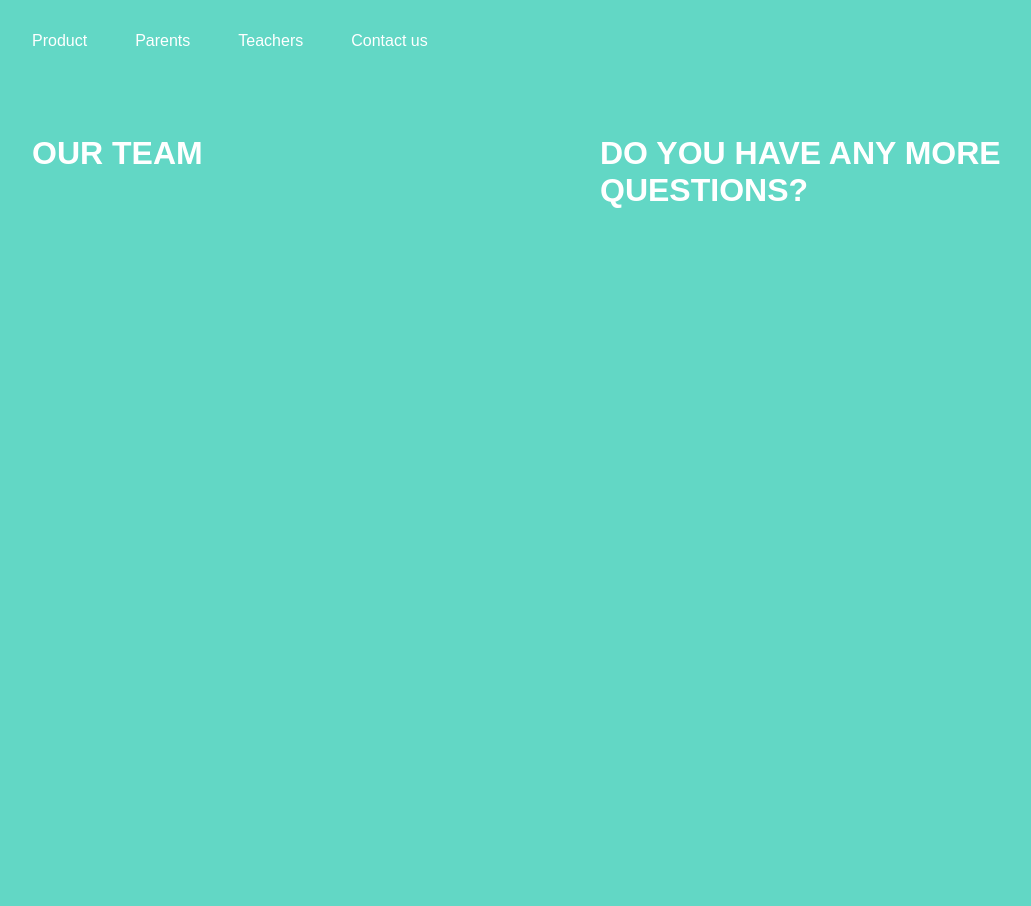
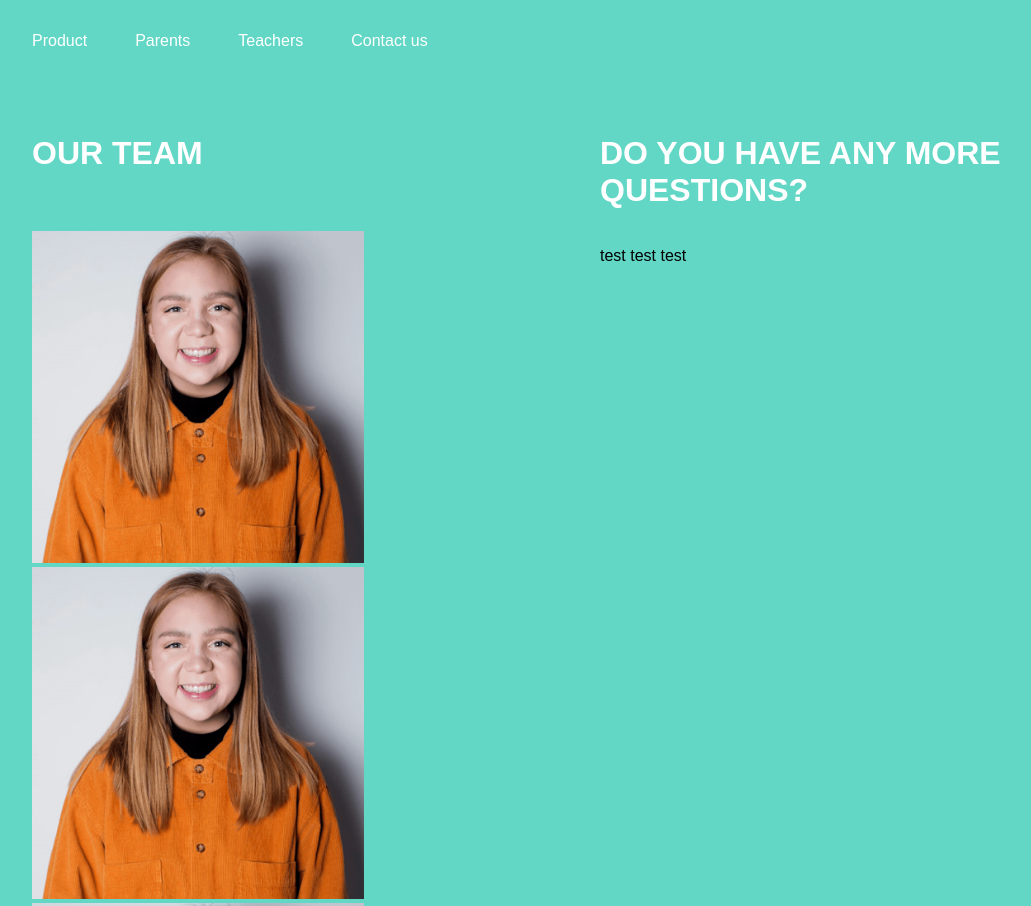
Before and after one commit to AgataLub/cherrypop, a plain HTML site: page contact.html in a window 1280 px wide. Shown: the top 906 px of the page, without its empty margins (40-1071 px from the left). Before the commit the page ends 800 px from the top, so only its background shows below. Drawn offline with Linux system fonts and the light colour scheme; a web font is replaced by a local one.

Commit message:
test images added

```diff
--- a/contact.css
+++ b/contact.css
@@ -53,7 +53,7 @@ main {
     grid-template-columns: 1fr 1fr;
     grid-template-areas:
         "title1 title2"
-        ".pictures";
+        "pic txt";
 }
 
 .team {
@@ -69,8 +69,14 @@ main {
 
 .pictures {
     grid-area: pic;
+    width: 10vw;
+    height: 10vw;
 /*
     display: flex;
-    justify-content: ;
+    justify-content: center;
 */
 }
+
+.questions-test {
+    grid-area: txt;
+}
--- a/contact.html
+++ b/contact.html
@@ -26,18 +26,26 @@
     <main>
 
 
-            <h1 class="team">OUR TEAM</h1>
+        <h1 class="team">OUR TEAM</h1>
 
-            <div class="pictures">
+        <div class="pictures">
+
+            <img src="img/img-test.png">
+            <img src="img/img-test.png">
+            <img src="img/img-test.png">
+            <img src="img/img-test.png">
+            <img src="img/img-test.png">
+
+        </div>
 
 
-            </div>
+        <h1 class="contact-us">DO YOU HAVE ANY MORE QUESTIONS?</h1>
 
+        <div class="questions-txt">
 
+            <p> test test test</p>
 
-
-
-            <h1 class="contact-us">DO YOU HAVE ANY MORE QUESTIONS?</h1>
+             </div>
 
 
 
@@ -47,8 +55,4 @@
 
 
 
-</body>
-
-
-
-</html>
+</body></html>
```
Also changed, not shown: img/img-test.png (added).
